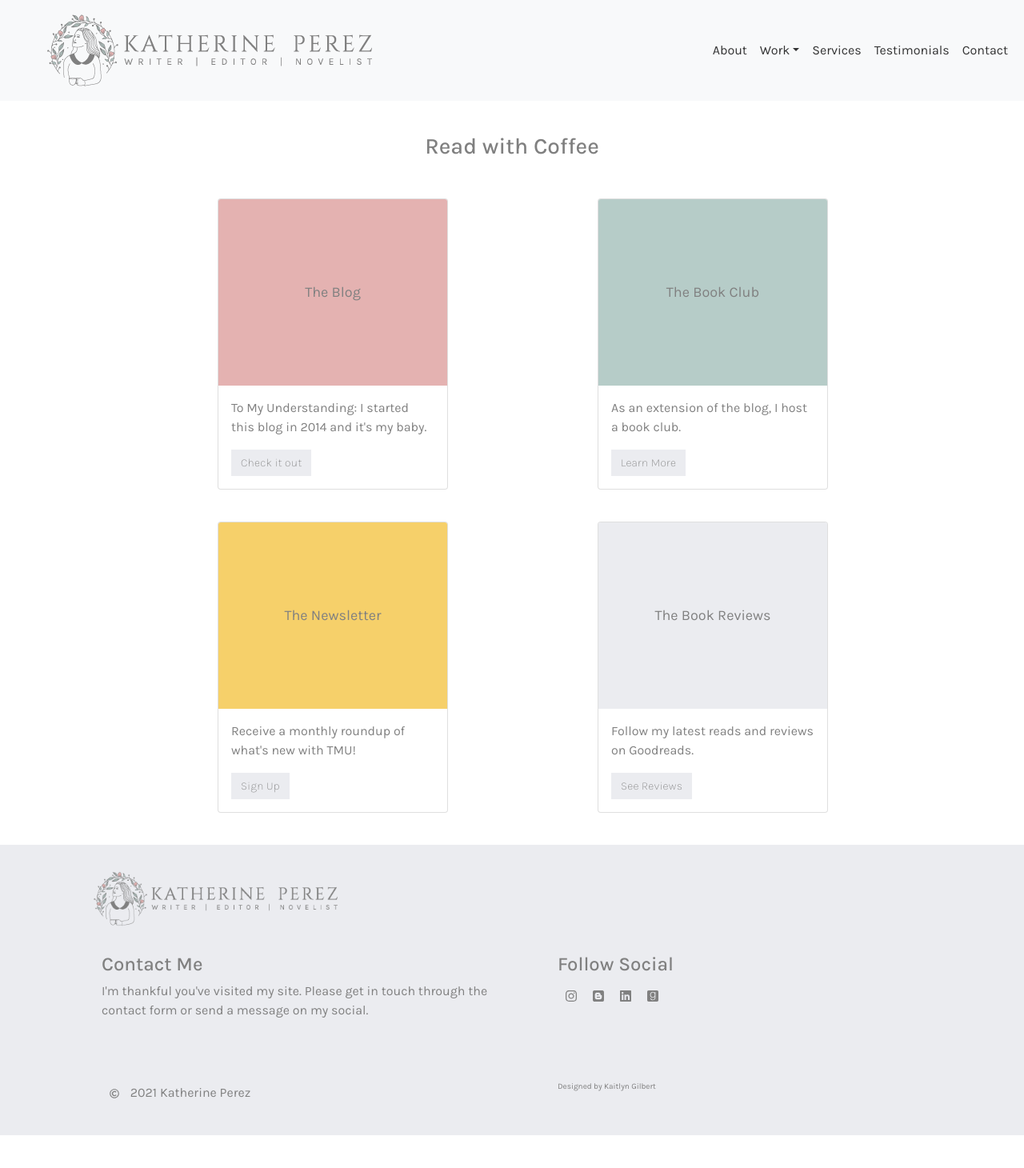
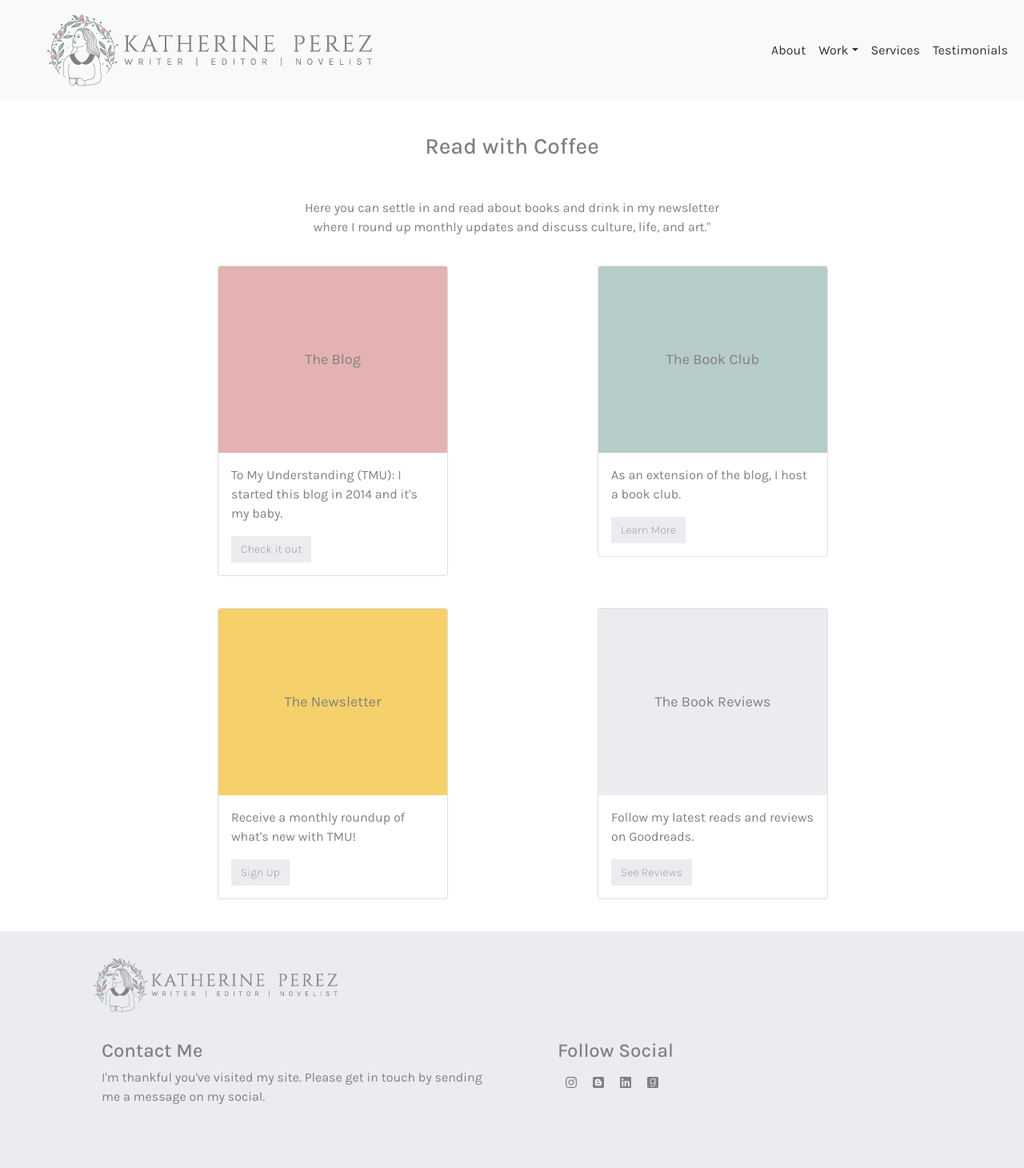
Before and after one commit to Kaitlyn-Lynette/Kathys-Portfolio, a React (Create React App) app: page /readwithcoffee in a window 1280 px wide. Shown: the top 1460 px of the page at 80% size. Before the commit the page ends 1419 px from the top, so only its background shows below. Built offline with nearby package versions, Linux system fonts and the light colour scheme.

Commit message:
Added the optimized photo

```diff
--- a/src/App.css
+++ b/src/App.css
@@ -350,6 +350,11 @@ body {
   padding-top: 40px;
 }
 
+.rwc-subtitle {
+  text-align: center;
+  padding-bottom: 20px;
+}
+
 /* Book Reviews */
 
 .book-rws {
--- a/src/components/Footer.js
+++ b/src/components/Footer.js
@@ -26,8 +26,7 @@ const Footer = () => {
           >
             <h4>Contact Me</h4>
             <p>
-              I'm thankful you've visited my site. Please get in touch through
-              the contact form or send a message on my social.
+              I'm thankful you've visited my site. Please get in touch by sending me a message on my social.
             </p>
           </Col>
           <Col
--- a/src/components/Navigation.js
+++ b/src/components/Navigation.js
@@ -76,14 +76,14 @@ const Navigation = () => {
             >
               {navFour}
             </Nav.Link>
-            <Nav.Link
+            {/* <Nav.Link
               href="#contact"
               onClick={() => {
                 history.push("/");
               }}
             >
               {navFive}
-            </Nav.Link>
+            </Nav.Link> */}
           </Nav>
         </Navbar.Collapse>
       </Container>
--- a/src/pages/ReadWithCoffee.js
+++ b/src/pages/ReadWithCoffee.js
@@ -19,6 +19,12 @@ const ReadWithCoffee = () => {
         <Row>
           <Col className="rwc-heading" md={12}>
             <h3>Read with Coffee</h3>
+
+          </Col>
+        </Row>
+        <Row>
+          <Col className="rwc-subtitle" md={{span:6, offset: 3}}>
+          <p>Here you can settle in and read about books and drink in my newsletter where I round up monthly updates and discuss culture, life, and art."</p>
           </Col>
         </Row>
         <Row>
@@ -30,7 +36,7 @@ const ReadWithCoffee = () => {
                   The Blog
                 </Card.ImgOverlay>
                 <Card.Text>
-                  To My Understanding: I started this blog in 2014 and it's my
+                  To My Understanding (TMU): I started this blog in 2014 and it's my
                   baby.
                 </Card.Text>
                 <Button
--- a/src/pages/Services.js
+++ b/src/pages/Services.js
@@ -49,7 +49,7 @@ const Services = () => {
           </Col>
           <Col md={4}>
             <Card  className="svs_list h-100">
-              <Card.Img src="/images/services_edit_resize.jpg" style={{height: "277px"}}  />
+              <Card.Img src="/images/services_edit_resize2.jpg" style={{height: "277px"}}  />
               <Card.Body>
                 <Card.Title>
                   <h3>Proofreading & Editing</h3>
```
Also changed, not shown: public/images/services_edit_resize.jpg (deleted), public/images/services_edit_resize2.jpg (added).
